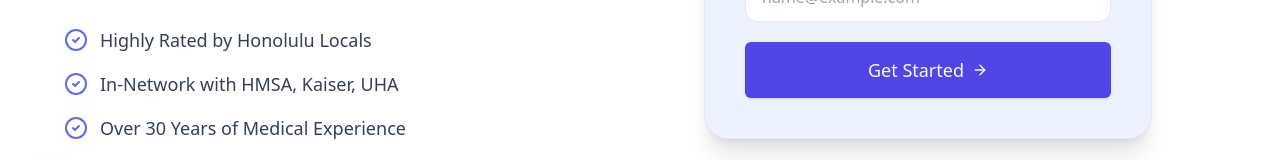
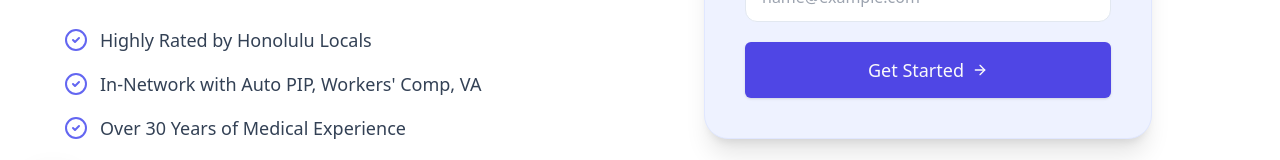
Before and after one commit to acutherapy/acutherapy-web-v2, a React (Vite) app: page /en/landing/new-patient-special in a window 1280 px wide. Shown: the part 550-710 px from the top of the page. Built offline with nearby package versions, Linux system fonts and the light colour scheme.

Commit message:
Update NewPatientSpecialEnPage.tsx

```diff
--- a/src/pages/NewPatientSpecialEnPage.tsx
+++ b/src/pages/NewPatientSpecialEnPage.tsx
@@ -51,7 +51,7 @@ export default function NewPatientSpecialEnPage() {
                     </p>
                     <ul className="space-y-4 text-slate-700 mt-8 text-lg font-medium">
                         <li className="flex items-center gap-3"><CheckCircle2 className="text-indigo-500 w-6 h-6" /> Highly Rated by Honolulu Locals</li>
-                        <li className="flex items-center gap-3"><CheckCircle2 className="text-indigo-500 w-6 h-6" /> In-Network with HMSA, Kaiser, UHA</li>
+                        <li className="flex items-center gap-3"><CheckCircle2 className="text-indigo-500 w-6 h-6" /> In-Network with Auto PIP, Workers' Comp, VA</li>
                         <li className="flex items-center gap-3"><CheckCircle2 className="text-indigo-500 w-6 h-6" /> Over 30 Years of Medical Experience</li>
                     </ul>
                 </div>
```
